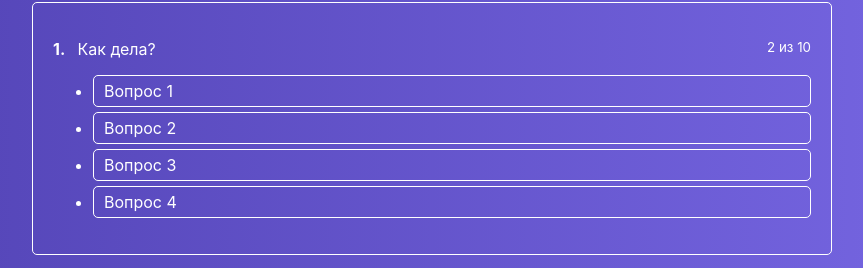
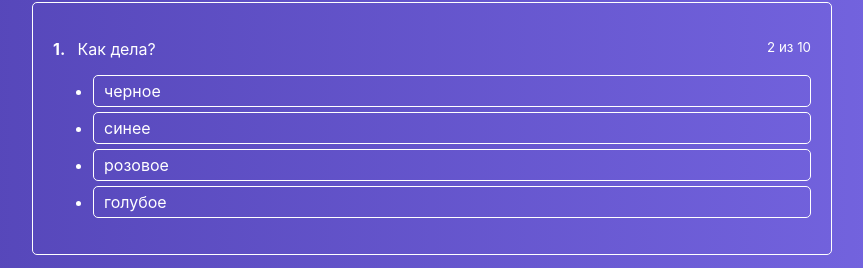
Before and after one commit to gulyashik/react-quiz, a React app: page / in a window 1280 px wide. Shown: the part 180-448 px from the top of the page, without its empty margins (208-1071 px from the left). Built offline with nearby package versions, Linux system fonts and the light colour scheme.

Commit message:
click handler

```diff
--- a/src/components/ActiveQuiz/ActiveQuiz.js
+++ b/src/components/ActiveQuiz/ActiveQuiz.js
@@ -13,6 +13,7 @@ const ActiveQuiz =props =>(
                 {console.log(props.answers)}
                 <AnswerList
                     answers = {props.answers}
+                    onClickHandler = {props.onClickHandler}
                 />
             </div>
 )
--- a/src/components/AnswerList/AnswerItem/AnswerItem.js
+++ b/src/components/AnswerList/AnswerItem/AnswerItem.js
@@ -2,7 +2,8 @@ import classes from './AnswerItem.module.css'
 
 const AnswerItem = props => {
     return (
-        <li className={classes.AnswerItem}>
+        <li className={classes.AnswerItem}
+        onClick={()=>props.onClickHandler(props.answer.id)}>
             {props.answer.text}
         </li>
     )
--- a/src/components/AnswerList/AnswerList.js
+++ b/src/components/AnswerList/AnswerList.js
@@ -8,6 +8,7 @@ const AnswerList = props  => (
                     <AnswerItem
                         key = {index}
                         answer = {answer}
+                        onClickHandler = {props.onClickHandler}
                     />
                 )
             })}
--- a/src/containers/Quiz/Quiz.js
+++ b/src/containers/Quiz/Quiz.js
@@ -6,15 +6,20 @@ class Quiz extends React.Component {
     state = {
         quiz:[
             {
-            answers:[
-                {text: 'Вопрос 1'},
-                {text: 'Вопрос 2'},
-                {text: 'Вопрос 3'},
-                {text: 'Вопрос 4'}
-            ]
+                question: 'Какого цвета небо?',
+                rightAnswerId: 2,
+                answers:[
+                    {text: 'черное', id: 1},
+                    {text: 'синее', id: 2},
+                    {text: 'розовое', id: 3},
+                    {text: 'голубое', id: 4}
+                ]
             }
         ]
     };
+     onClickHandler(answerId){
+        console.log("Answer ID:" + answerId);
+    }
     render(){
         return(
             <div className={classes.Quiz}>
@@ -22,6 +27,7 @@ class Quiz extends React.Component {
                     <h1> Ответьте на все вопросы </h1>
                     <ActiveQuiz
                         answers= {this.state.quiz[0].answers}
+                        onClickHandler = {this.onClickHandler}
                     />
                 </div>
             </div>
```
